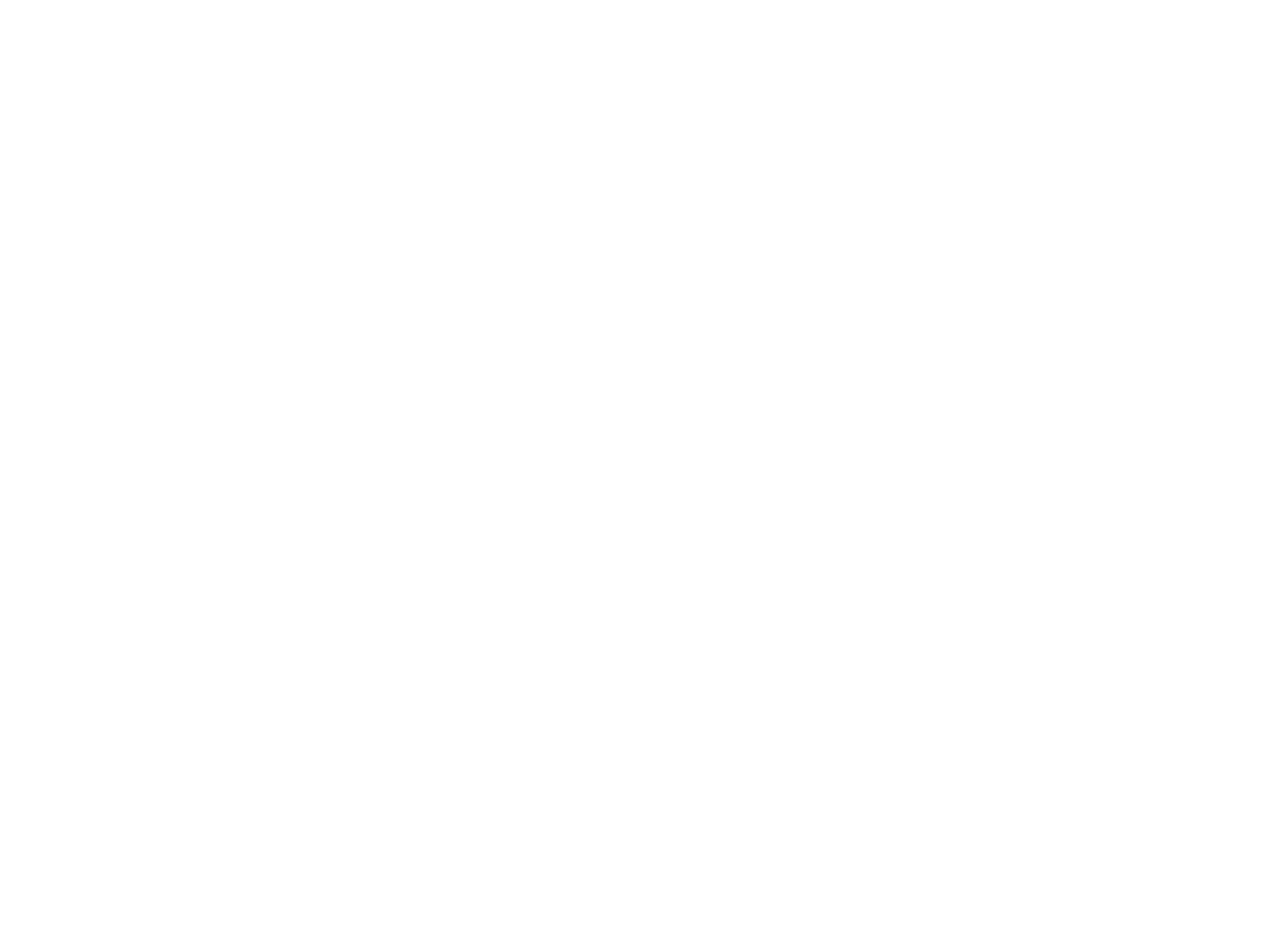
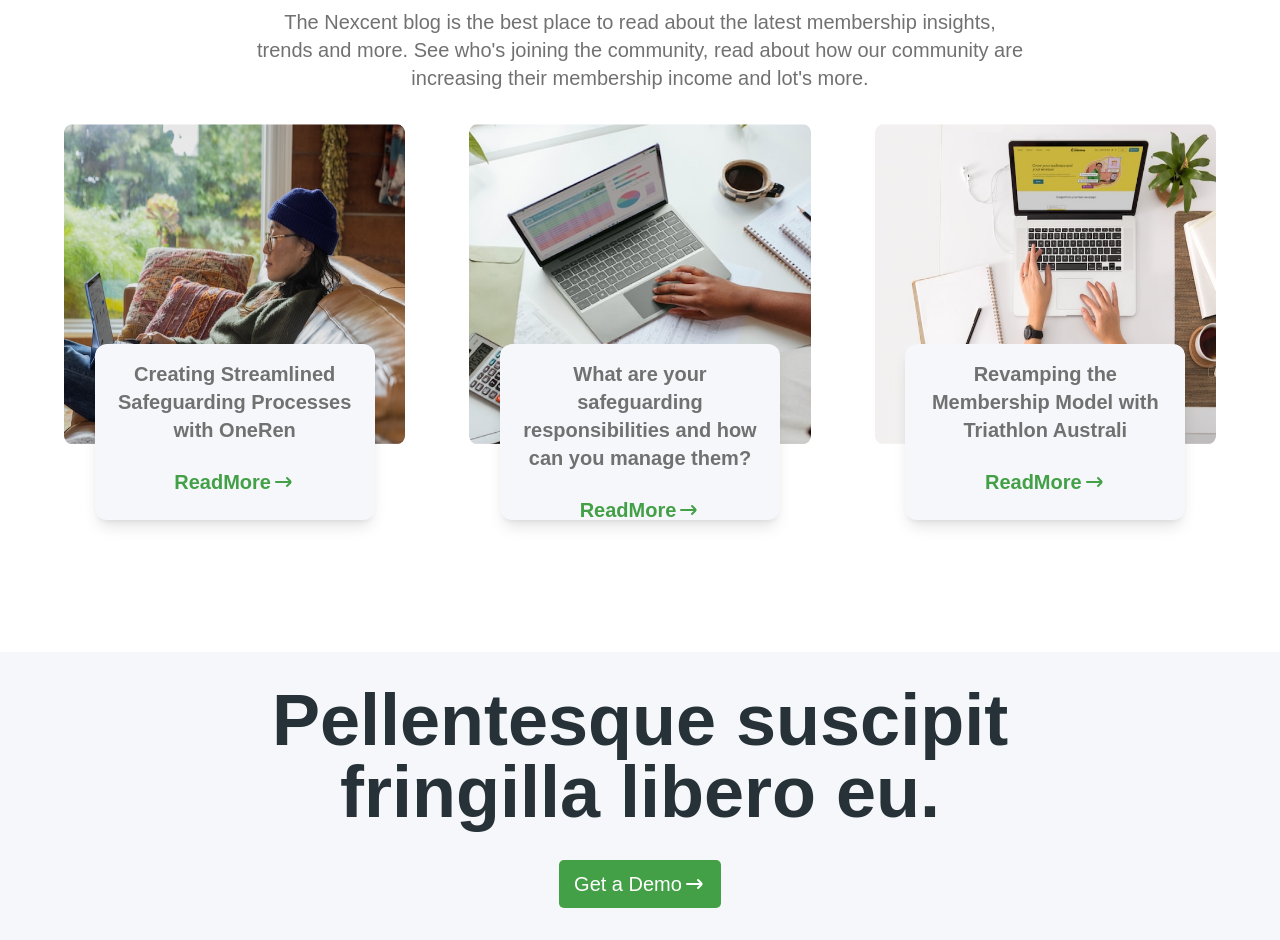
Before and after one commit to irohanrajput/nexCent, a React (Vite) app: page / in a window 1280 px wide. Shown: the part 3780-4720 px from the top of the page. Before the commit the page ends 3684 px from the top, so only its background shows below. Built offline with nearby package versions, Linux system fonts and the light colour scheme.

Commit message:
:sparkles: added 'get a demo' secti on

```diff
--- a/src/App.jsx
+++ b/src/App.jsx
@@ -1,14 +1,13 @@
 import React from 'react'
 import { BrowserRouter } from 'react-router-dom'
 import Home from './components/Home'
-import Body from './components/Body/Body.jsx'
 
 function App() {
   return (
     <div className='flex flex-col'>
     <BrowserRouter>
     <Home />
-    <Body />
+
     </BrowserRouter>
     </div>
   )
--- a/src/components/Body/Achievements/achievements.json
+++ b/src/components/Body/Achievements/achievements.json
@@ -15,7 +15,7 @@
     "description": "Event Bookings"
   },
   {
-    "icon": "Payments.png",
+    "icon": "achievements/Payments.png",
     "title": "1,926,436",
     "description": "Payments"
   }
--- a/src/components/EndInfo.jsx
+++ b/src/components/EndInfo.jsx
@@ -0,0 +1,26 @@
+import React from "react";
+import { Link } from "react-router-dom";
+
+const EndInfo = () => {
+  return (
+    <div
+      className="flex flex-col items-center mY-4 p-4 "
+      style={{ backgroundColor: "#F5F7FA" }}
+    >
+      <div>
+        <h1 className="text-7xl font-bold text-center max-w-5xl m-2 p-2">
+          Pellentesque suscipit fringilla libero eu.
+        </h1>
+      </div>
+      <div className="m-2 p-2">
+        <Link>
+          <button className="flex items-center ">
+            Get a Demo <img src="whiteArrow.svg" alt="" />
+          </button>
+        </Link>
+      </div>
+    </div>
+  );
+};
+
+export default EndInfo;
--- a/src/components/Home.jsx
+++ b/src/components/Home.jsx
@@ -3,6 +3,9 @@
 import Hero from "./Hero";
 import ManageCommunity from "./ManageCommunity/ManageCommunity";
 import OurClients from "./OurClients";
+import Body from "./Body/Body";
+import Marketing from "./Marketing/Marketing";
+import EndInfo from "./EndInfo";
 
 function Home() {
   return (
@@ -15,6 +18,9 @@
         <OurClients />
         <ManageCommunity />
       </div>
+      <Body />
+      <Marketing/>
+      <EndInfo/>
     </>
   );
 }
--- a/src/components/Marketing/Marketing.jsx
+++ b/src/components/Marketing/Marketing.jsx
@@ -20,7 +20,7 @@
     },
   ];
   return (
-    <div >
+    <div className="mb-24 m-8" >
       <div className="flex flex-col max-w-12xl">
           <div>
             <h1
--- a/src/components/Marketing/MarketingTile.jsx
+++ b/src/components/Marketing/MarketingTile.jsx
@@ -4,7 +4,7 @@
 const MarketingTile = ({ image, title, link }) => {
   return (
     <div>
-      <div className="relative flex justify-center m-4 p-4">
+      <div className="relative flex justify-center m-4 mb-24 p-4">
         <img className="h-80" src={image} alt="" />
 
         <div
```
Also changed, not shown: public/whiteArrow.svg (added), 1 other file (tests, documents, lock files or other folders).
